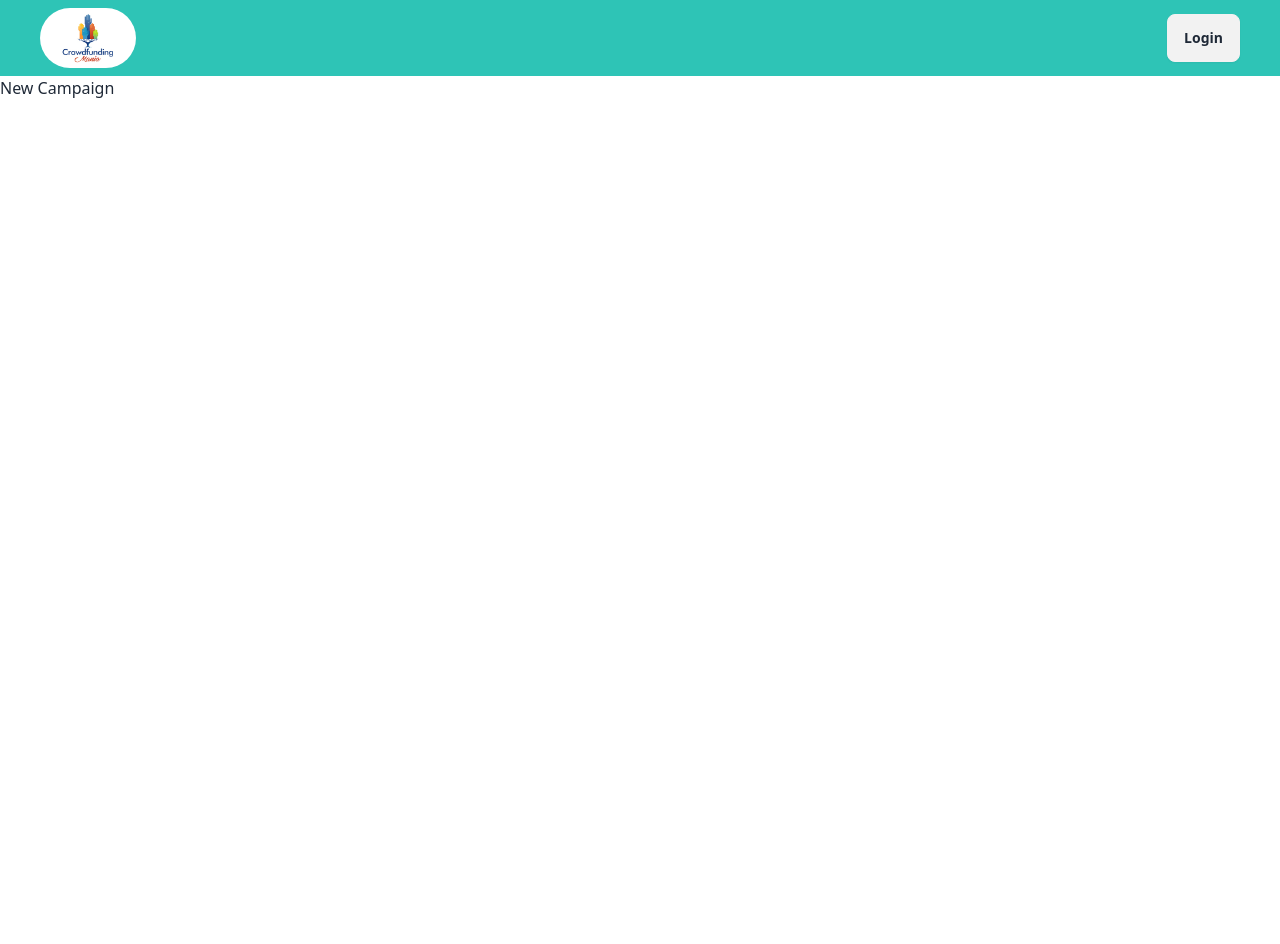
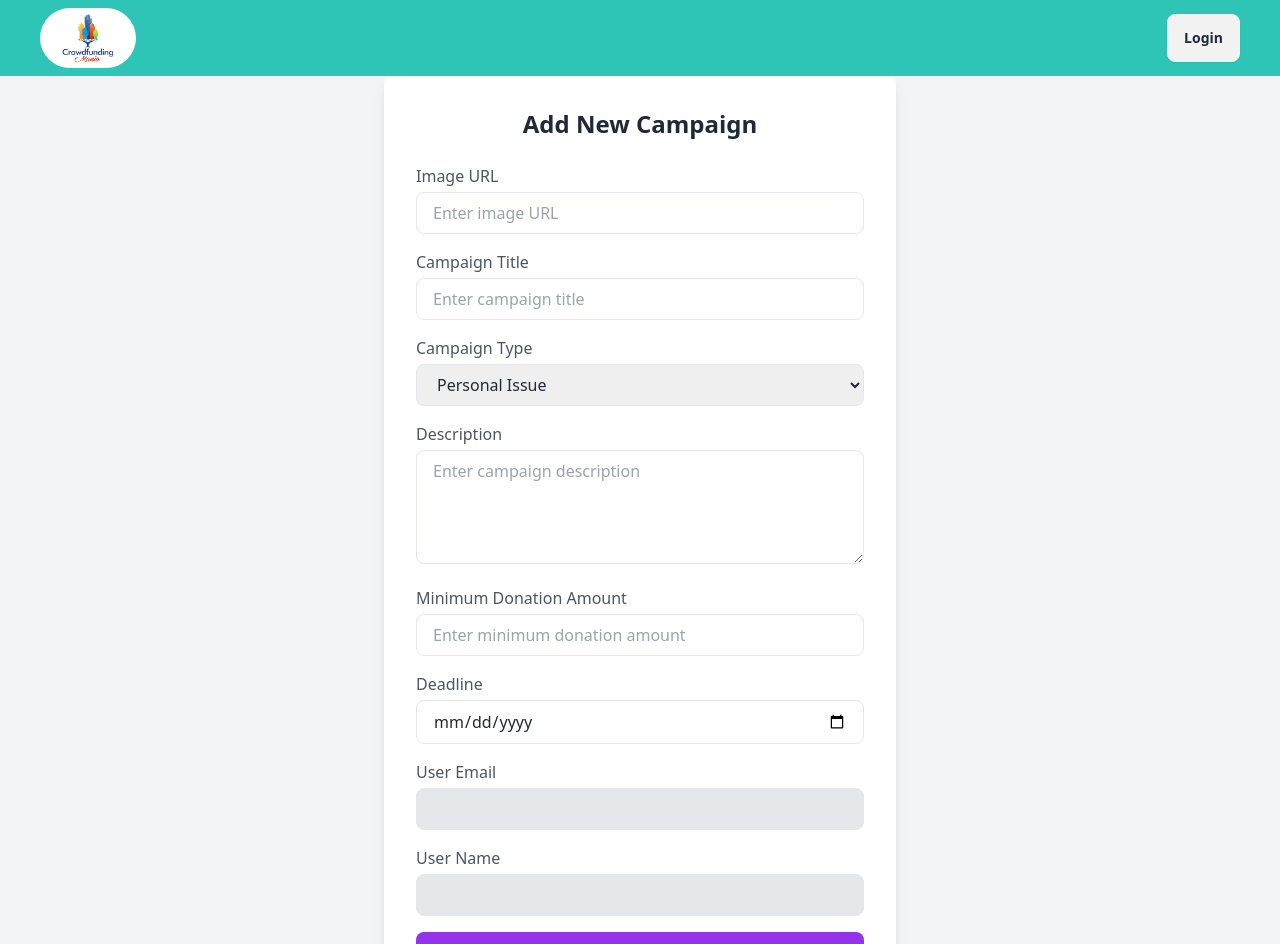
Before and after one commit to reham0000/crowd-funding-client, a React (Vite) app: page /newcampaign in a window 1280 px wide. Shown: the top 944 px of the page. Before the commit the page ends 800 px from the top, so only its background shows below. Built offline with nearby package versions, Linux system fonts and the light colour scheme.

Commit message:
added new campaign form

```diff
--- a/src/Components/Banner/Banner.jsx
+++ b/src/Components/Banner/Banner.jsx
@@ -6,7 +6,7 @@ import b4 from '../../assets/b4.jpg'
 
 const Banner = () => {
   return (
-    <div className="mt-10">
+    <div>
         <Bounce>
       <div className="carousel w-4/4 h-[500px] ">
         <div id="slide1" className="carousel-item relative w-full">
--- a/src/Components/Home/Home.jsx
+++ b/src/Components/Home/Home.jsx
@@ -6,8 +6,9 @@ import Payment from "../Payment/Payment";
 const Home = () => {
     return (
         <div>
+
+            <Banner></Banner>
             <Payment></Payment>
-            <Banner></Banner>
             <About></About>
         </div>
     );
--- a/src/Components/NewCampaign/NewCampaign.jsx
+++ b/src/Components/NewCampaign/NewCampaign.jsx
@@ -1,10 +1,130 @@
-import React from 'react';
+import React, { useState } from 'react';
 
 const NewCampaign = () => {
+
+
+
     return (
-        <div>
-            New Campaign
-        </div>
+        <div className="min-h-screen bg-gray-100 flex items-center justify-center px-4">
+      <div className="bg-white shadow-lg rounded-lg w-full max-w-lg p-8">
+        <h2 className="text-2xl font-bold text-center text-gray-800 mb-6">
+          Add New Campaign
+        </h2>
+        <form  className="space-y-4">
+          {/* Thumbnail */}
+          <div>
+            <label className="block text-gray-600 font-medium mb-1">Image URL</label>
+            <input
+              type="text"
+              name="thumbnail"
+            //   value={formData.thumbnail}
+            //   onChange={handleChange}
+              className="w-full px-4 py-2 border rounded-lg focus:outline-none focus:ring-2 focus:ring-purple-500"
+              placeholder="Enter image URL"
+              required
+            />
+          </div>
+          {/* Campaign Title */}
+          <div>
+            <label className="block text-gray-600 font-medium mb-1">Campaign Title</label>
+            <input
+              type="text"
+              name="title"
+            //   value={formData.title}
+            //   onChange={handleChange}
+              className="w-full px-4 py-2 border rounded-lg focus:outline-none focus:ring-2 focus:ring-purple-500"
+              placeholder="Enter campaign title"
+              required
+            />
+          </div>
+          {/* Campaign Type */}
+          <div>
+            <label className="block text-gray-600 font-medium mb-1">Campaign Type</label>
+            <select
+              name="type"
+            //   value={formData.type}
+            //   onChange={handleChange}
+              className="w-full px-4 py-2 border rounded-lg focus:outline-none focus:ring-2 focus:ring-purple-500"
+              required
+            >
+              <option value="personal issue">Personal Issue</option>
+              <option value="startup">Startup</option>
+              <option value="business">Business</option>
+              <option value="creative ideas">Creative Ideas</option>
+            </select>
+          </div>
+          {/* Description */}
+          <div>
+            <label className="block text-gray-600 font-medium mb-1">Description</label>
+            <textarea
+              name="description"
+            //   value={formData.description}
+            //   onChange={handleChange}
+              className="w-full px-4 py-2 border rounded-lg focus:outline-none focus:ring-2 focus:ring-purple-500"
+              placeholder="Enter campaign description"
+              rows="4"
+              required
+            ></textarea>
+          </div>
+          {/* Minimum Donation */}
+          <div>
+            <label className="block text-gray-600 font-medium mb-1">Minimum Donation Amount</label>
+            <input
+              type="number"
+              name="minDonation"
+            //   value={formData.minDonation}
+            //   onChange={handleChange}
+              className="w-full px-4 py-2 border rounded-lg focus:outline-none focus:ring-2 focus:ring-purple-500"
+              placeholder="Enter minimum donation amount"
+              required
+            />
+          </div>
+          {/* Deadline */}
+          <div>
+            <label className="block text-gray-600 font-medium mb-1">Deadline</label>
+            <input
+              type="date"
+              name="deadline"
+            //   value={formData.deadline}
+            //   onChange={handleChange}
+              className="w-full px-4 py-2 border rounded-lg focus:outline-none focus:ring-2 focus:ring-purple-500"
+              required
+            />
+          </div>
+          {/* User Email */}
+          <div>
+            <label className="block text-gray-600 font-medium mb-1">User Email</label>
+            <input
+              type="email"
+              name="email"
+            //   value={formData.email}
+            //   readOnly
+              className="w-full px-4 py-2 border rounded-lg bg-gray-200 cursor-not-allowed"
+            />
+          </div>
+          {/* User Name */}
+          <div>
+            <label className="block text-gray-600 font-medium mb-1">User Name</label>
+            <input
+              type="text"
+              name="name"
+            //   value={formData.name}
+            //   readOnly
+              className="w-full px-4 py-2 border rounded-lg bg-gray-200 cursor-not-allowed"
+            />
+          </div>
+          {/* Submit Button */}
+          <div>
+            <button
+              type="submit"
+              className="w-full bg-purple-600 text-white font-medium py-2 px-4 rounded-lg hover:bg-purple-700 transition duration-300"
+            >
+              Add
+            </button>
+          </div>
+        </form>
+      </div>
+    </div>
     );
 };
 
```
